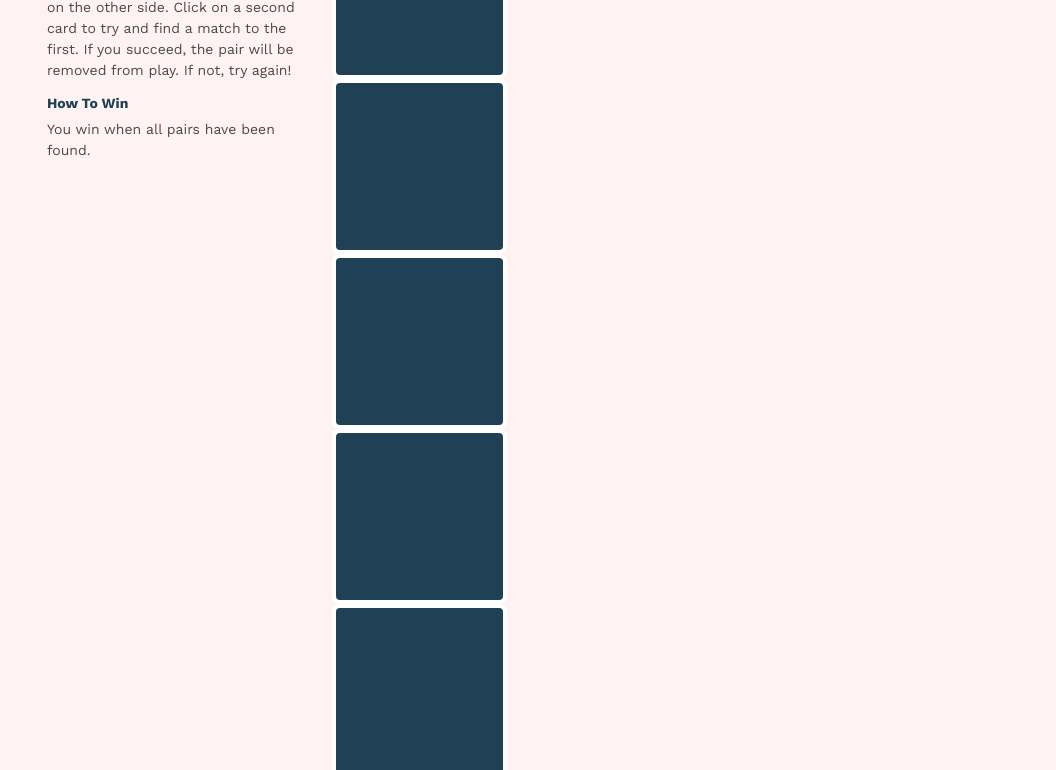
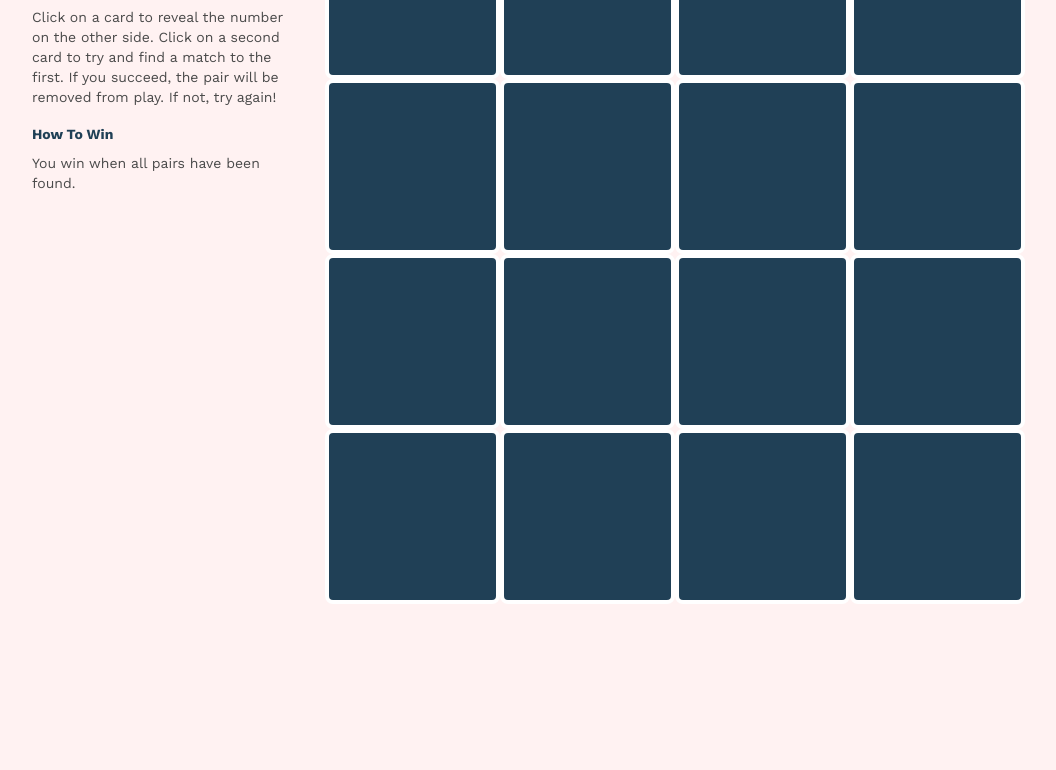
Before and after one commit to sgoswa01/MatchGame, a plain HTML site: page index.html in a window 1280 px wide. Shown: the part 170-940 px from the top of the page, without its empty margins (38-1094 px from the left). After the commit the page ends 800 px from the top, so only its background shows below. Drawn offline with nearby package versions, Linux system fonts and the light colour scheme.

Commit message:
Updated Bootstrap CDN

```diff
--- a/index.html
+++ b/index.html
@@ -5,8 +5,7 @@
   <link rel="icon" href="favicon.png" type="image/x-icon">
   <link href="https://fonts.googleapis.com/css?family=Work+Sans:400,700,900" rel="stylesheet">
   <link rel="stylesheet" href="./resources/css/reset.css" type="text/css">
-  <link rel="stylesheet" href="https://maxcdn.bootstrapcdn.com/bootstrap/4.0.0/css/bootstrap.min.css"
-        integrity="sha384-Gn5384xqQ1aoWXA+058RXPxPg6fy4IWvTNh0E263XmFcJlSAwiGgFAW/dAiS6JXm" crossorigin="anonymous">
+  <link href="https://maxcdn.bootstrapcdn.com/bootstrap/3.3.7/css/bootstrap.min.css" rel="stylesheet" integrity="sha384-BVYiiSIFeK1dGmJRAkycuHAHRg32OmUcww7on3RYdg4Va+PmSTsz/K68vbdEjh4u" crossorigin="anonymous">
   <link rel="stylesheet" href="./resources/css/style.css" type="text/css">
 </head>
 <body>
```
